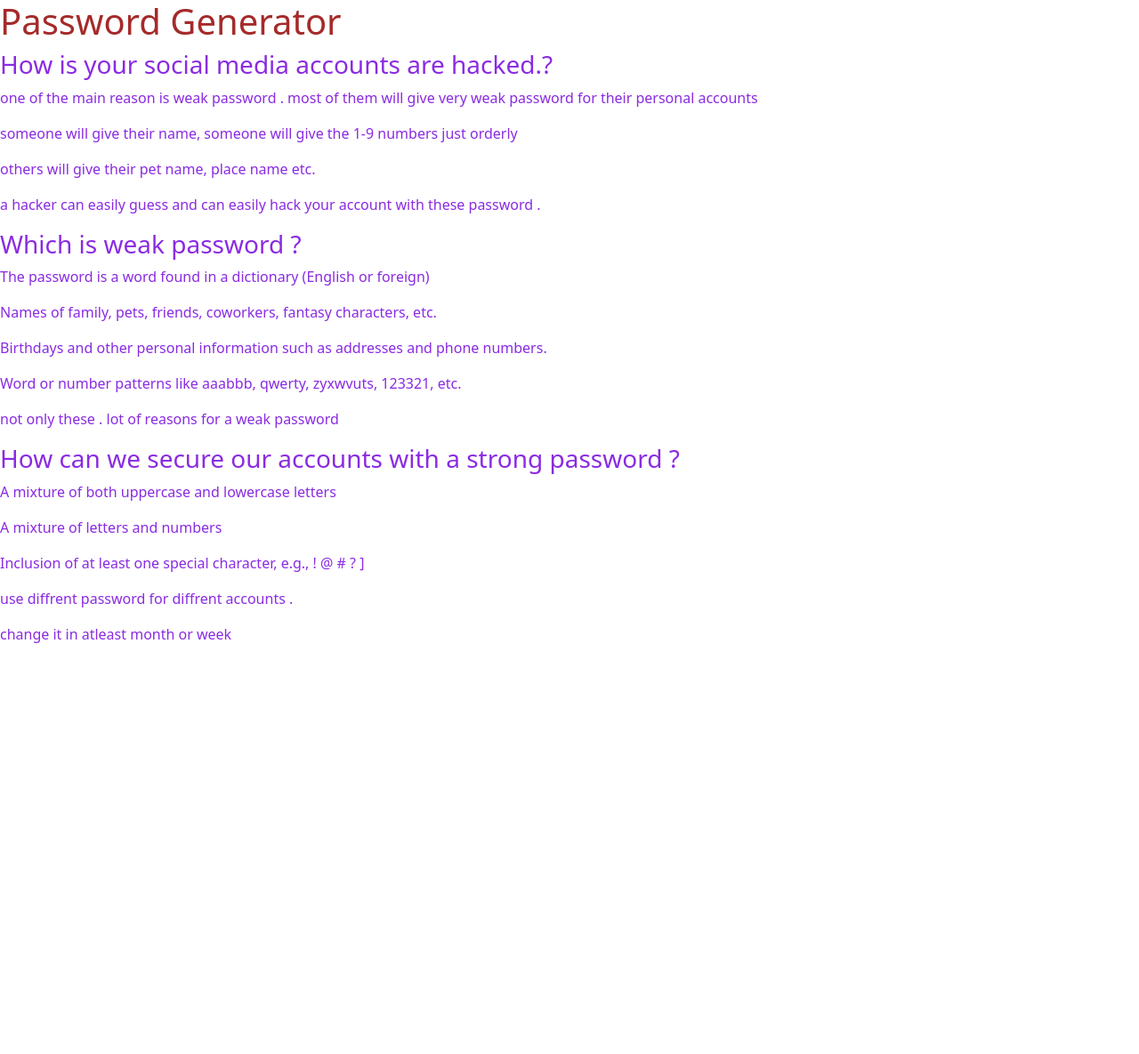
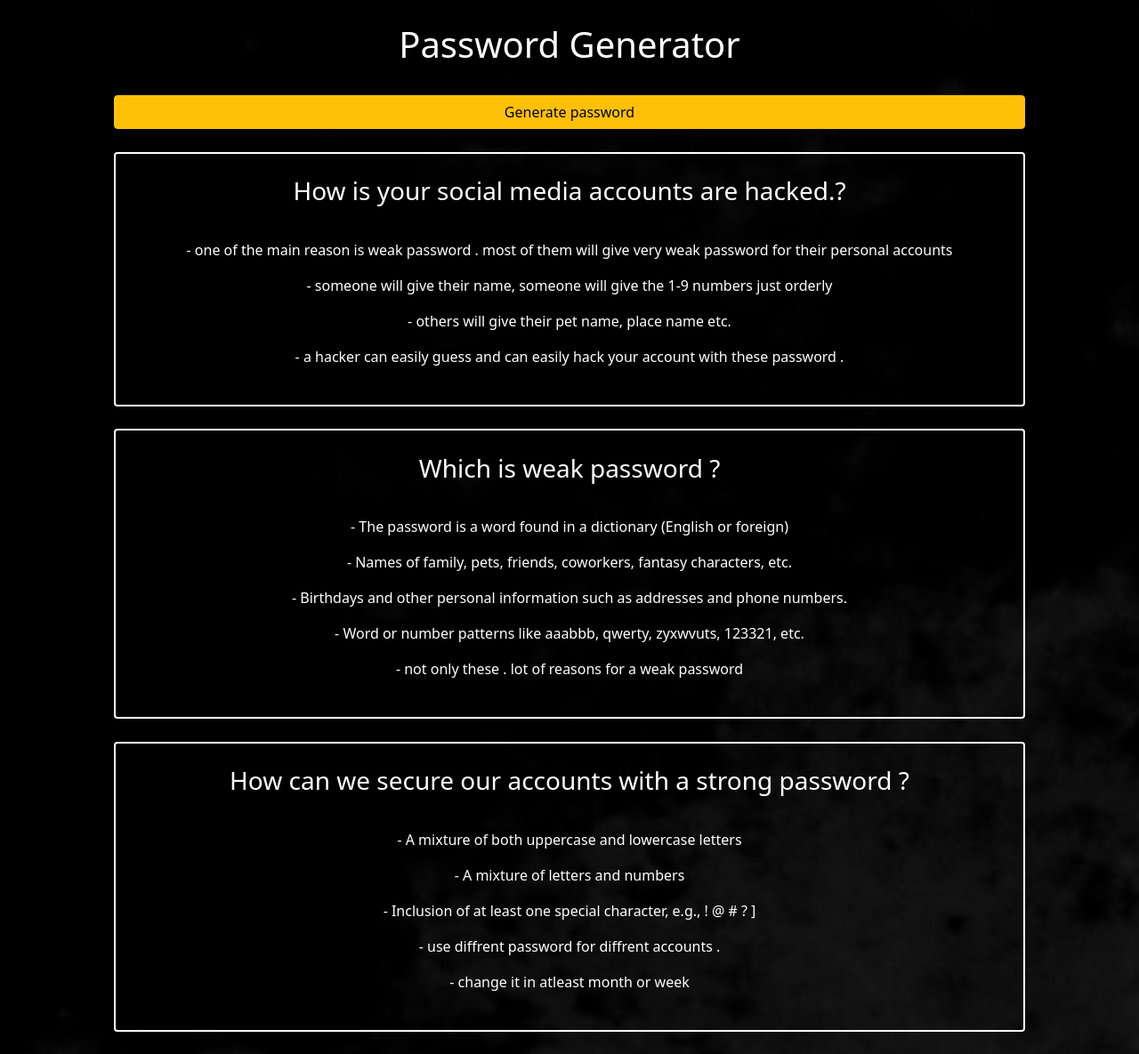
Before and after one commit to shamsuchoyimadathil/Password-Generator-With-Django, a Django app: page / in a window 1280 px wide. Shown: the whole page at 89% size. Before the commit the page ends 723 px from the top, so only its background shows below. Run offline with Django 3.2, Linux system fonts and the light colour scheme; some libraries are stand-ins or nearby versions.

Commit message:
styling completed

```diff
--- a/app/static/main.css
+++ b/app/static/main.css
@@ -1,7 +1,30 @@
 body{
-    color: blueviolet;
+    color: white;
+    background: url("media/background.jpg");
 }
 
 h1{
-    color: brown;
+    color: rgb(255, 255, 255);
+    text-align: center;
+    padding: 2% 0;
 }
+
+.btn{
+    width: 80%;
+    text-align: center;
+    margin-left: 10%;
+
+}
+
+.card{
+    background: transparent;
+    border: 2px solid white;
+    width: 80%;
+    margin:2% auto;
+    padding: 2%;
+    text-align: center;
+    /* box-shadow: 2px 2px 5px 5px white; */
+}
+.card h3{
+    padding-bottom: 3%;
+}
--- a/app/templates/main.html
+++ b/app/templates/main.html
@@ -9,31 +9,33 @@
     <div>
         <h1>Password Generator</h1>
     </div>
-
     <div>
+        <a type="button" class="btn btn-warning" href="{% url 'password_generator' %}">Generate password</a>
+    </div>
+    <div class="card">
         <h3> How is your social media accounts are hacked.?</h3>
-        <p>one of the main reason is weak password . most of them will give very weak password for their personal accounts</p>
-        <p>someone will give their name, someone will give the 1-9 numbers just orderly</p>
-        <p>others will give their pet name, place name etc.</p>
-        <p>a hacker can easily guess and can easily hack your account with these password .</p>
+        <p>- one of the main reason is weak password . most of them will give very weak password for their personal accounts</p>
+        <p>- someone will give their name, someone will give the 1-9 numbers just orderly</p>
+        <p>- others will give their pet name, place name etc.</p>
+        <p>- a hacker can easily guess and can easily hack your account with these password .</p>
     </div>
 
-    <div>
+    <div class="card">
         <h3>Which is weak password ?</h3>
-        <p>The password is a word found in a dictionary (English or foreign)</p>
-        <p>Names of family, pets, friends, coworkers, fantasy characters, etc.</p>
-        <p>Birthdays and other personal information such as addresses and phone numbers.</p>
-        <p>Word or number patterns like aaabbb, qwerty, zyxwvuts, 123321, etc.</p>
-        <p>not only these . lot of reasons for a weak password</p>
+        <p>- The password is a word found in a dictionary (English or foreign)</p>
+        <p>- Names of family, pets, friends, coworkers, fantasy characters, etc.</p>
+        <p>- Birthdays and other personal information such as addresses and phone numbers.</p>
+        <p>- Word or number patterns like aaabbb, qwerty, zyxwvuts, 123321, etc.</p>
+        <p>- not only these . lot of reasons for a weak password</p>
     </div>
 
-    <div>
+    <div class="card">
         <h3>How can we secure our accounts with a strong password ?</h3>
-        <p>A mixture of both uppercase and lowercase letters</p>
-        <p>A mixture of letters and numbers</p>
-        <p>Inclusion of at least one special character, e.g., ! @ # ? ]</p>
-        <p>use diffrent password for diffrent accounts .</p>
-        <p>change it in atleast month or week</p>
+        <p>- A mixture of both uppercase and lowercase letters</p>
+        <p>- A mixture of letters and numbers</p>
+        <p>- Inclusion of at least one special character, e.g., ! @ # ? ]</p>
+        <p>- use diffrent password for diffrent accounts .</p>
+        <p>- change it in atleast month or week</p>
     </div>
 
 {% endblock content %}
--- a/app/views.py
+++ b/app/views.py
@@ -1,4 +1,5 @@
-from django.shortcuts import redirect, render
+import random
+from django.shortcuts import render
 
 # Create your views here.
 
@@ -7,33 +8,41 @@ def main(request):
     return render(request,"main.html")
 
 def password_generator(request):
-    import random
-
+    context = {}
     letters = ['a', 'b', 'c', 'd', 'e', 'f', 'g', 'h', 'i', 'j', 'k', 'l', 'm', 'n', 'o', 'p', 'q', 'r', 's', 't', 'u', 'v', 'w', 'x', 'y', 'z', 'A', 'B', 'C', 'D', 'E', 'F', 'G', 'H', 'I', 'J', 'K', 'L', 'M', 'N', 'O', 'P', 'Q', 'R', 'S', 'T', 'U', 'V', 'W', 'X', 'Y', 'Z']
     numbers = ['0', '1', '2', '3', '4', '5', '6', '7', '8', '9']
     symbols = ['!', '#', '$', '%', '&', '(', ')', '*', '+']
 
-    print("Welcome to the PyPassword Generator!")
-    nr_letters= int(input("How many letters would you like in your password?\n"))
-    nr_symbols = int(input(f"How many symbols would you like?\n"))
-    nr_numbers = int(input(f"How many numbers would you like?\n"))
+    if request.method == "POST":
+        letter = request.POST.get("pass_letter")
+        number = request.POST.get("pass_number")
+        symbol = request.POST.get("pass_symbol")
 
-    password = ""
-    for letter in range(1, nr_letters+1):
-        password = password+random.choice(letters)
+        password = ""
+        for a in range(1, int(letter)+1):
+            password = password+random.choice(letters)
+            print(password)
 
-    for symbol in range(1, nr_symbols+1):
-        password = password+random.choice(symbols)
-
-    for number in range(1, nr_numbers+1):
-        password = password+random.choice(numbers)
-
-    random_password = ""
-    for d in range(1, len(password)):
-        random_password_generator = random.choice(password)
-        random_password += random_password_generator
-    message = f" your password is: {random_password}"
-    print(message)
+        for b in range(1, int(number)+1):
+            password = password+random.choice(numbers)
+            print(password)
 
 
-    return render(request,"password_generator.html")
+        for c in range(1,int(symbol)+1):
+            password = password+random.choice(symbols)
+            print(password)
+
+
+        random_password = ""
+
+        for d in range(1, len(password)):
+            random_password_generator = random.choice(password)
+            random_password += random_password_generator
+        message = f" your password is: {random_password}"
+        context ["password"] = random_password
+        print(message)
+
+
+        return render(request,"password_generator.html",context)
+
+    return render(request,"password_generator.html",context)
```
Also changed, not shown: app/forms.py (added, +13 -0 lines), app/static/password-generator.css (+37 -1 lines), app/templates/password_generator.html (+18 -1 lines), app/static/media/background.jpg (added).
